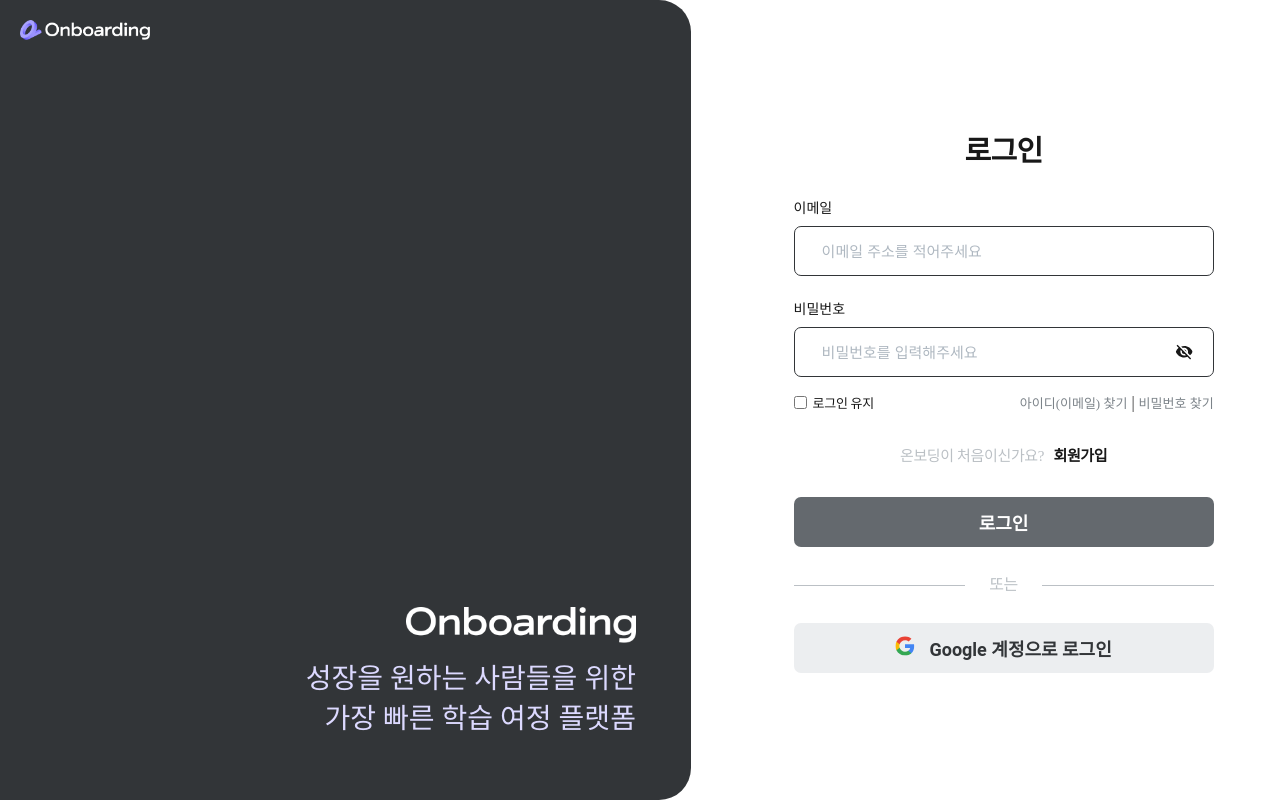
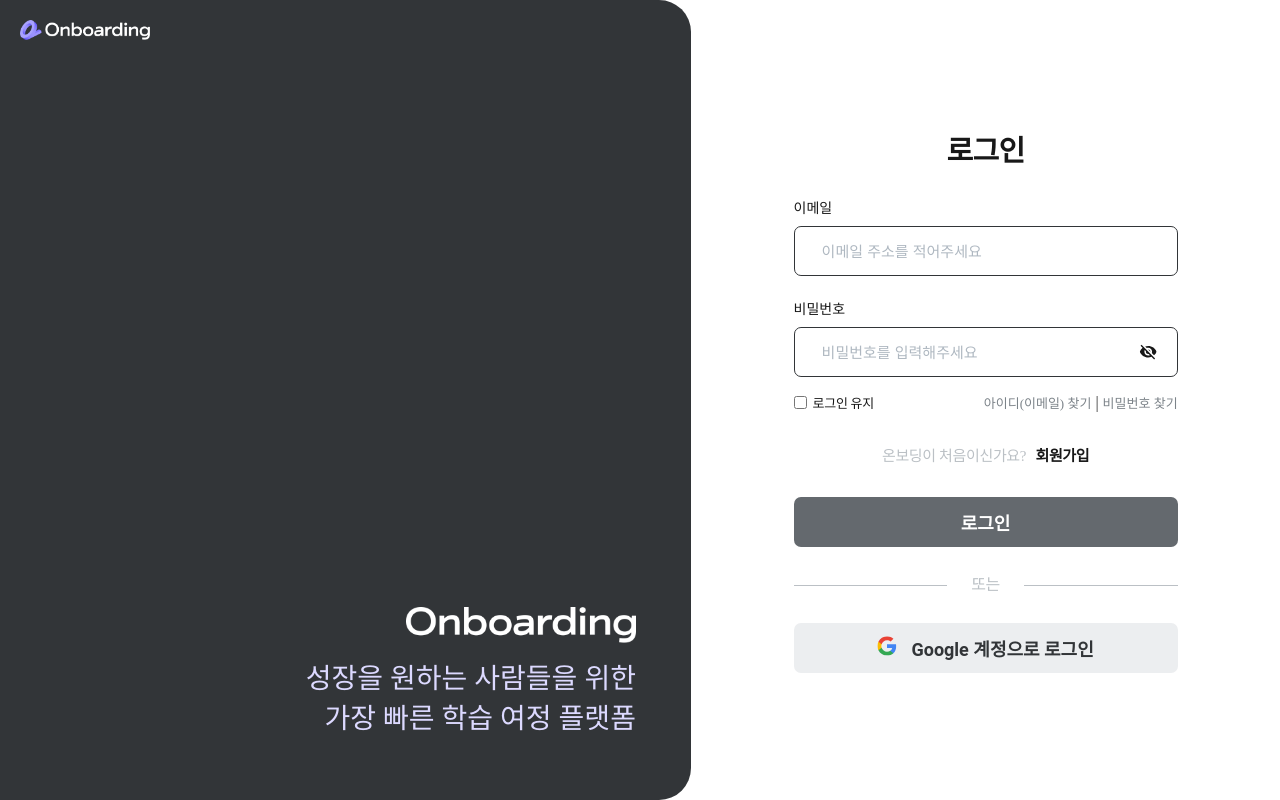
Before and after one commit to TeamLearningFlow/LearningFlow-FE, a Next.js app: page /login in a window 1280 px wide. Built offline with nearby package versions, Linux system fonts and the light colour scheme.

Commit message:
style: 로그인 페이지 폼 컴포넌트 UI 수정 #11

```diff
--- a/src/pages/components/authButton.tsx
+++ b/src/pages/components/authButton.tsx
@@ -8,7 +8,7 @@ const Button = styled.button<{ disabled?: boolean }>`
   padding: 18px 8px;
   justify-content: center;
   align-items: center;
-  width: 420px;
+  width: 100%;
   background-color: ${({ disabled }) =>
     disabled ? 'rgba(100, 105, 110, 1)' : 'rgba(94, 82, 255, 1)'};
   border: none;
--- a/src/pages/components/divider.tsx
+++ b/src/pages/components/divider.tsx
@@ -2,7 +2,7 @@ import React from 'react';
 import styled from 'styled-components';
 
 const DividerWrapper = styled.div`
-  width: 420px;
+  width: 100%;
   display: flex;
   align-items: center;
   margin: 28px 0;
--- a/src/pages/components/googleAuthButton.tsx
+++ b/src/pages/components/googleAuthButton.tsx
@@ -50,7 +50,7 @@ const Button = styled.button`
   padding: 18px 8px;
   justify-content: center;
   align-items: center;
-  width: 420px;
+  width: 100%;
   background-color: rgba(236, 238, 240, 1);
   border: none;
   border-radius: 6.962px;
--- a/src/pages/components/inputEmail.tsx
+++ b/src/pages/components/inputEmail.tsx
@@ -2,7 +2,7 @@ import React, { useContext, useState } from 'react';
 import styled from 'styled-components';
 import { LoginContext } from '../context/LoginContext';
 import Image from 'next/image';
-import X from '../assets/X_red.png';
+import X from '../assets/X_red.svg';
 
 const Label = styled.label`
   display: block;
@@ -18,7 +18,7 @@ const InputWrapper = styled.div<{
   isChecked: boolean;
 }>`
   display: flex;
-  width: 420px;
+  width: 100%;
   height: 50px;
   position: relative;
   align-items: center;
@@ -58,6 +58,7 @@ const InputWrapper = styled.div<{
     return 'none';
   }};
 
+  overflow: hidden;
   padding: 12px;
   margin-bottom: 7px;
 `;
@@ -74,15 +75,17 @@ const Input = styled.input<{
   font-size: 15px;
   padding-right: 40px;
   margin-left: 15px;
+  overflow: hidden;
+  text-overflow: ellipsis;
 
   color: ${({ isValid }) => (isValid ? '#1f1f1f' : '#ec2d30')};
   background-color: ${(props) => {
     if (props.isChecked) {
       // 유효성 검사가 실행되었을 때
-      return props.isValid ? '#F5F5FF' : '#FFFFFF';
+      return props.isValid ? '#F5F5FF' : 'transparent';
     } else {
       // 유효성 검사가 실행되지 않은 초기 상태
-      return '#FFFFFF';
+      return 'transparent';
     }
   }};
 
@@ -134,7 +137,7 @@ const InputEmail: React.FC = () => {
       const isValid = validateEmail(email);
       setIsValidEmail(isValid);
       setIsEmailChecked(true); // 유효성 검사 실행 여부를 true로 설정
-      setErrorMessage(isValid ? '' : '이메일 형식이 올바르지 않습니다.');
+      setErrorMessage(isValid ? '' : '이메일 형식이 올바르지 않습니다');
     }
   };
 
--- a/src/pages/components/inputPw.tsx
+++ b/src/pages/components/inputPw.tsx
@@ -19,7 +19,7 @@ const InputWrapper = styled.div<{
   isError: boolean;
 }>`
   display: flex;
-  width: 420px;
+  width: 100%;
   height: 50px;
   position: relative;
   align-items: center;
@@ -54,6 +54,7 @@ const InputWrapper = styled.div<{
 
   padding: 12px;
   margin-bottom: 6px;
+  overflow: hidden;
 
   img {
     width: 18px;
@@ -69,15 +70,17 @@ const Input = styled.input<{ isValid: boolean; isChecked: boolean }>`
   font-size: 15px;
   padding-right: 40px;
   margin-left: 15px;
+  overflow: hidden;
+  text-overflow: ellipsis;
 
   color: #1f1f1f;
   background-color: ${(props) => {
     if (props.isChecked) {
       // 유효성 검사가 실행되었을 때
-      return props.isValid ? '#F5F5FF' : '#FFFFFF';
+      return props.isValid ? '#F5F5FF' : 'transparent';
     } else {
       // 유효성 검사가 실행되지 않은 초기 상태
-      return '#FFFFFF';
+      return 'transparent';
     }
   }};
 
--- a/src/pages/components/inputPwCheck.tsx
+++ b/src/pages/components/inputPwCheck.tsx
@@ -5,7 +5,7 @@ import invisibleicon from '../assets/invisibleicon.svg';
 
 const InputWrapper = styled.div`
   display: flex;
-  width: 440px;
+  width: 100%;
   height: 55px;
   position: relative;
   align-items: center;
@@ -13,6 +13,7 @@ const InputWrapper = styled.div`
   border-radius: 6.962px;
   padding: 12px;
   margin-bottom: 27px;
+  overflow: hidden;
 
   img {
     width: 18px;
@@ -28,6 +29,9 @@ const Input = styled.input`
   font-size: 15px;
   padding-right: 40px;
   margin-left: 15px;
+  overflow: hidden;
+  text-overflow: ellipsis;
+  background-color: transparent;
 
   &::placeholder {
     color: #afb8c1;
--- a/src/pages/login.tsx
+++ b/src/pages/login.tsx
@@ -42,7 +42,7 @@ const FormContainer = styled.div`
 `;
 
 const Title = styled.h1`
-  width: 420px;
+  width: 100%;
   font-size: 29px;
   font-weight: 600;
   letter-spacing: -0.64px;
@@ -52,7 +52,7 @@ const Title = styled.h1`
 `;
 
 const CheckboxContainer = styled.div`
-  width: 420px;
+  width: 100%;
   display: flex;
   justify-content: space-between;
   align-items: center;
@@ -86,7 +86,7 @@ const CheckboxContainer = styled.div`
 `;
 
 const SignupText = styled.p`
-  width: 420px;
+  width: 100%;
   text-align: center;
   font-size: 15px;
   font-weight: 400;
```
Also changed, not shown: src/pages/assets/X_red.png (deleted), src/pages/assets/X_red.svg (added).
